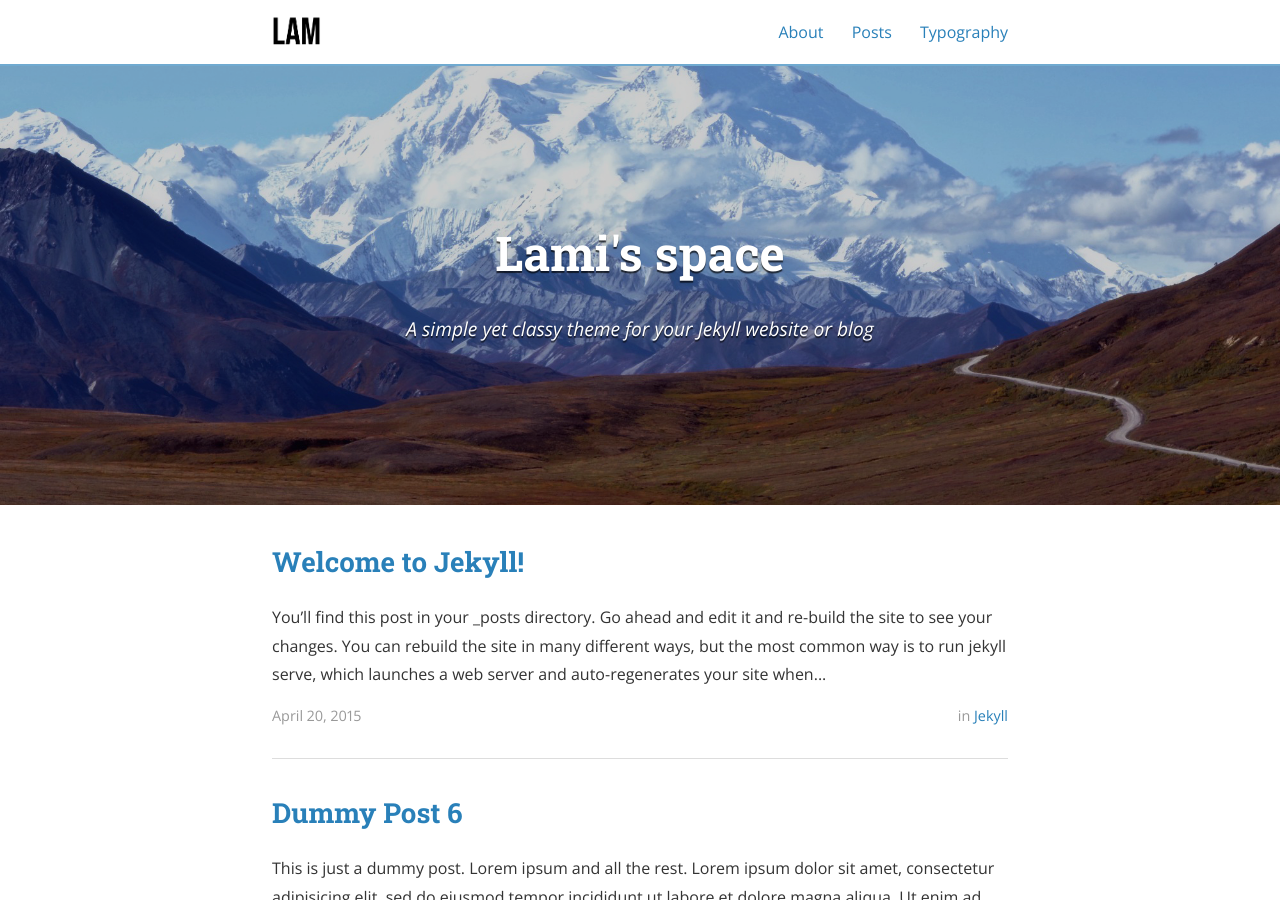
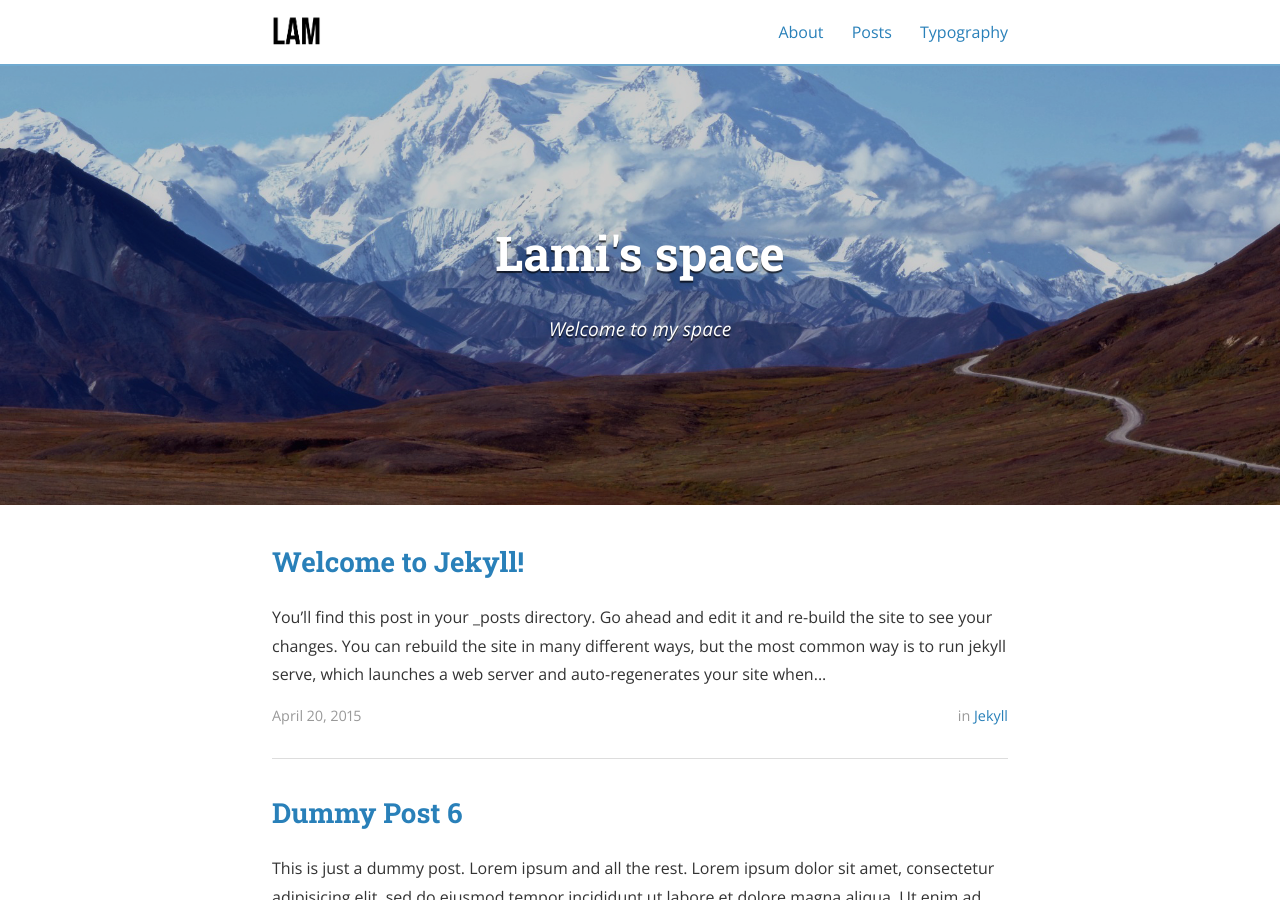
Before and after one commit to LEEHALAM/LEEHALAM.github.io, a Jekyll site: the page built from index.html, in a window 1280 px wide and 900 px high. Built offline with Jekyll 4.4.1, drawn with Linux system fonts in a browser that asks for light colours; nearby versions of some CDN libraries; the list of posts is cut into pages by our own code.

```diff
--- a/_config.yml
+++ b/_config.yml
@@ -10,7 +10,7 @@ exclude:
 
 # Site settings
 title: Lami's space
-subtitle: "A simple yet classy theme for your Jekyll website or blog"
+subtitle: "Welcome to my space"
 email: blcentra@gmail.com
 name: Ben Centra
 description: >
@@ -93,7 +93,7 @@ social:
   - name: GitHub
     icon: github
     username: bencentra
-    url: https://github.com/bencentra
+    url: https://github.com/leehalam
     desc: Fork me on GitHub
     share: false
 
```
